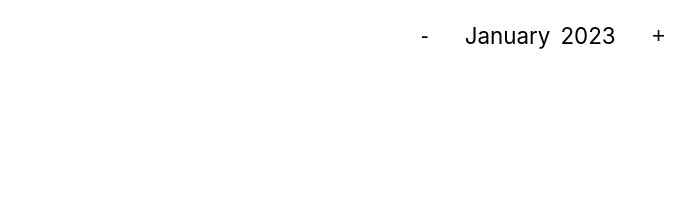
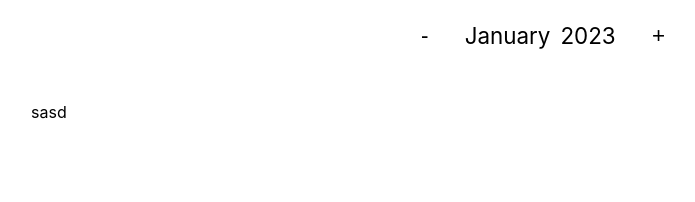
Before and after one commit to BlazejDuszynski/home_budget, a React (Create React App) app: page / in a window 1280 px wide. Shown: the top 202 px of the page, without its empty margins (97-792 px from the left). Built offline with nearby package versions, Linux system fonts and the light colour scheme.

Commit message:
Main component created for main section

```diff
--- a/src/App.js
+++ b/src/App.js
@@ -1,11 +1,13 @@
 import { Fragment } from "react";
 import "./App.css";
-import AppHeader from "./Components/AppHeader";
+import AppHeader from "./Components/Layout/AppHeader";
+import Main from "./Components/UI/Main";
 
 function App() {
   return (
     <Fragment>
       <AppHeader />
+      <Main>sasd</Main>
     </Fragment>
   );
 }
--- /dev/null
+++ b/src/Components/UI/Main.js
@@ -0,0 +1,7 @@
+import classes from "./Main.module.css"
+
+const Main = (props) => {
+  return <main className={classes.main}>{props.children}</main>;
+};
+
+export default Main;
--- /dev/null
+++ b/src/Components/UI/Main.module.css
@@ -0,0 +1,4 @@
+.main {
+  display: flex;
+  padding: 30px 10%;
+}
```
Also changed, not shown: src/Components/Layout/AppHeader.js (renamed from src/Components/AppHeader.js), src/Components/Layout/AppHeader.module.css (renamed from src/Components/AppHeader.module.css), src/Components/Layout/Calendar.js (renamed from src/Components/Calendar.js), src/Components/Layout/Calendar.module.css (renamed from src/Components/Calendar.module.css).
